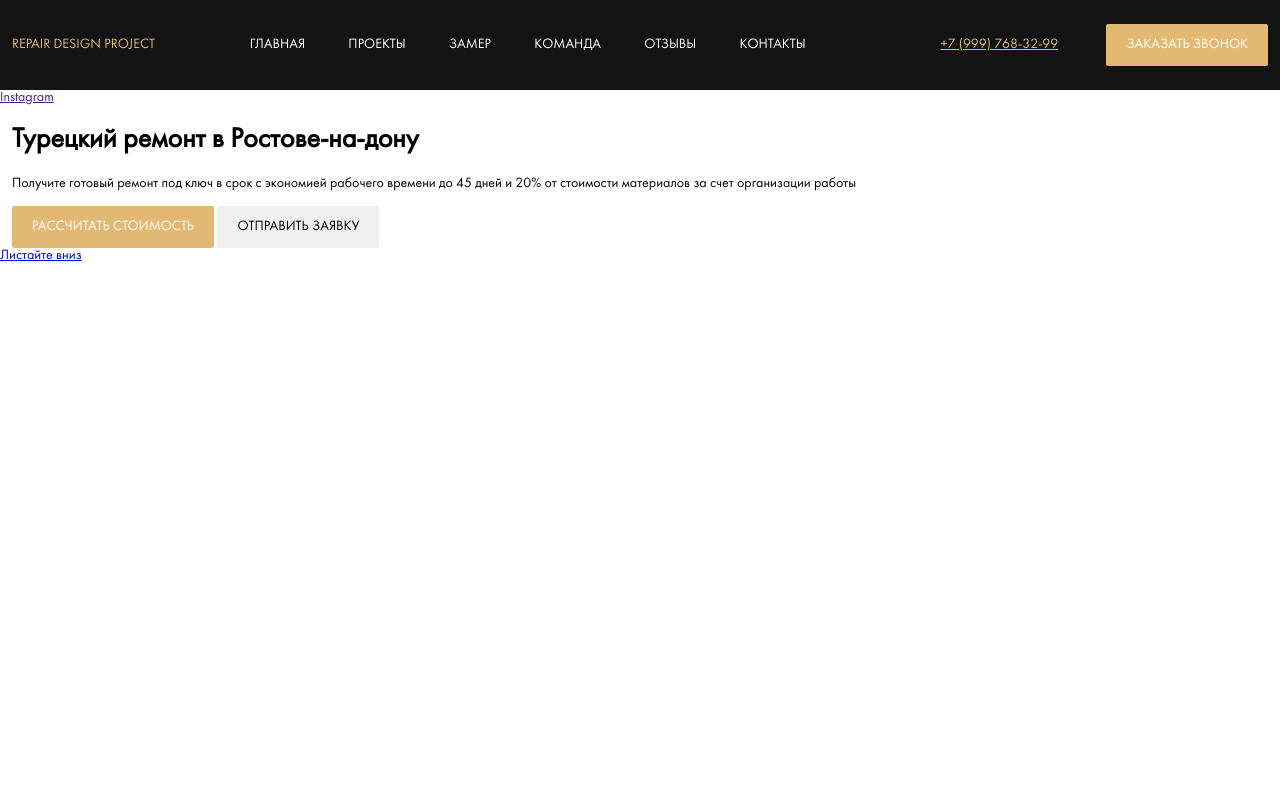
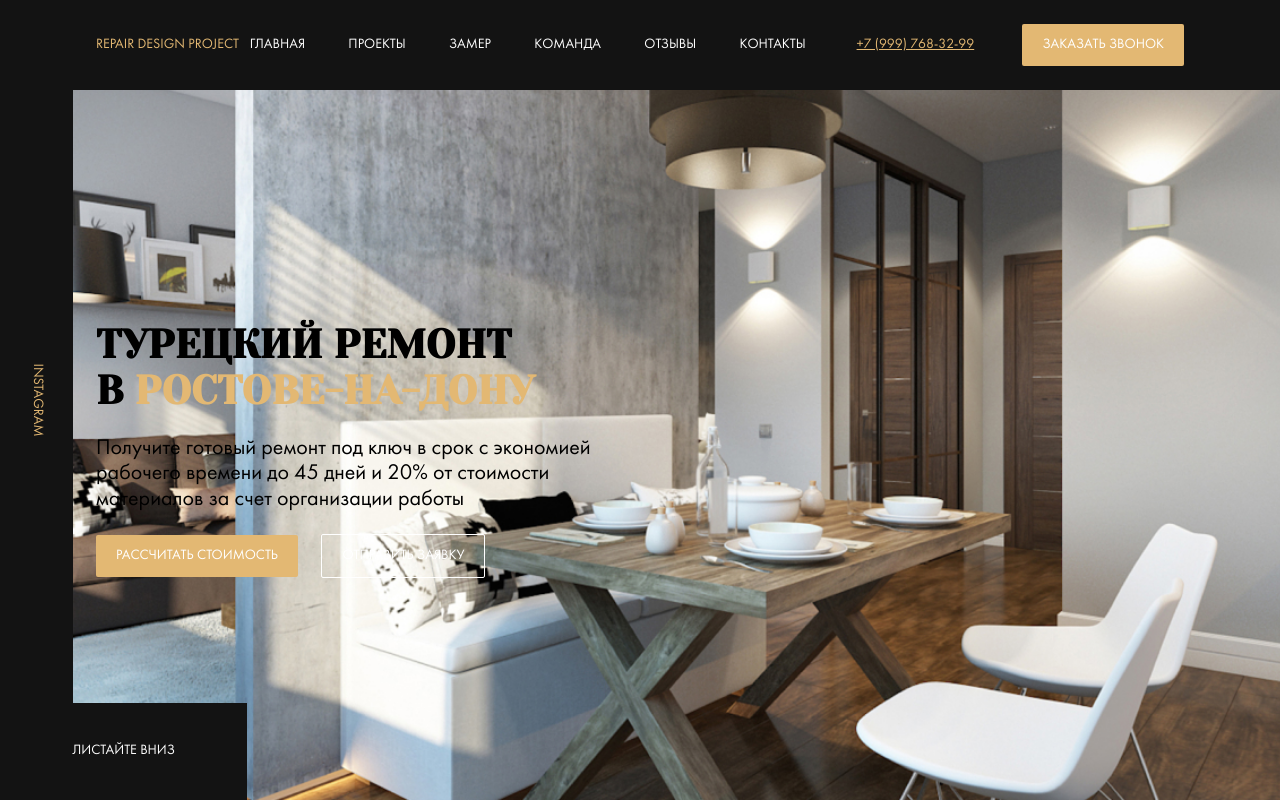
Before and after one commit to mmstrebkov/repair-design, a website: page index.html in a window 1280 px wide. Drawn offline with Linux system fonts and the light colour scheme; files whose address does not match are found by name.

Commit message:
feat: add style for section header and hero & end lesson 16

```diff
--- a/gulpfile.js
+++ b/gulpfile.js
@@ -13,11 +13,12 @@ function bs() {
     });
     watch("./*.html").on('change', browserSync.reload);
     watch("./sass/**/*.sass", serveSass);
+    watch("./sass/**/*.scss", serveSass);
     watch("./js/*.js").on('change', browserSync.reload);
 };
 
 function serveSass() {
-    return src("./sass/*.sass")
+    return src("./sass/**/*.sass", "./sass/**/*.scss")
         .pipe(sass())
         .pipe(autoprefixer({
             cascade: false
--- a/index.html
+++ b/index.html
@@ -4,7 +4,9 @@
   <meta charset="UTF-8">
   <meta name="viewport" content="width=device-width, initial-scale=1.0">
   <title>repair-design</title>
+  <link href="https://fonts.googleapis.com/css?family=Yeseva+One&display=swap&subset=cyrillic" rel="stylesheet">
   <link rel="stylesheet" href="css/style.css">
+
 </head>
 <body>
   <header class="header">
@@ -31,18 +33,20 @@
   </header>
   <main>
     <section class="hero">
-      <a href="" class="instagram">Instagram</a>
-      <div class="hero__content">
-        <div class="container">
-          <h1 class="title hero__title">Турецкий ремонт в Ростове-на-дону</h1>
+      <div class="instagram hero__instagram">
+        <a href="#" class="instagram__link">Instagram</a>
+      </div>
+      <div class="container">
+        <div class="hero__content">
+          <h1 class="title hero__title">Турецкий ремонт в&nbsp;<span class="title--primary">Ростове-на-дону</span></h1>
           <p class="hero__text">Получите готовый ремонт под ключ в срок с экономией рабочего времени до 45 дней и 20% от стоимости материалов за счет организации работы</p>
           <button class="button hero__button button--primary">Рассчитать стоимость</button>
           <button class="button hero__button button--outline">Отправить заявку</button>
         </div>
-        <!-- /.container -->
+        <!-- /.hero__content -->
       </div>
-      <!-- /.hero__content -->
-      <a href="#" class="scroll-down">Листайте вниз</a>
+      <!-- /.container -->
+      <a href="#" class="hero__scroll-down">Листайте вниз</a>
     </section>
     <!-- /.hero -->
   </main>
--- a/sass/_grid.sass
+++ b/sass/_grid.sass
@@ -1,3 +1,4 @@
 .container
+    width: 85%
     max-width: 1256px
     margin: 0 auto
--- a/sass/_interface.sass
+++ b/sass/_interface.sass
@@ -6,3 +6,7 @@
     &--primary
         background-color: $primary
         color: $light
+    &--outline
+        border: 1px solid $light
+        background-color: transparent
+        color: $light
--- a/sass/style.sass
+++ b/sass/style.sass
@@ -4,8 +4,10 @@
 @import "interface"
 @import "grid"
 @import "templates/header"
+@import "templates/hero"
 
-
+*, *:before, *:after
+    box-sizing: border-box
 body
     font-family: 'Futura Book', sans-serif
     font-size: 14px
--- a/sass/templates/_header.sass
+++ b/sass/templates/_header.sass
@@ -1,4 +1,9 @@
 .header
+    position: fixed
+    left: 0
+    top: 0
+    width: 100%
+    z-index: 99
     background-color: $dark
     padding: 24px 0
 .menu
--- /dev/null
+++ b/sass/templates/_hero.sass
@@ -0,0 +1,52 @@
+.hero
+    position: relative
+    display: flex
+    flex-direction: column
+    justify-content: center
+    align-items: flex-start
+    padding-top: 100px
+    background: $dark url('../img/hero-bg.jpg') no-repeat center/cover
+    height: 100vh
+    &__instagram
+        max-width: 80px
+        position: absolute
+        left: 0
+        top: 0
+        height: 100%
+    &__content
+        max-width: 670px
+    &__text
+        font-size: 22px
+        max-width: 500px
+    &__button
+        margin-right: 20px
+    &__scroll-down
+        position: absolute
+        left: 0
+        bottom: 0
+        display: flex
+        justify-content: center
+        align-items: center
+        min-width: 247px
+        min-height: 97px
+        background-color: $dark
+        text-transform: uppercase
+        text-decoration: none
+        color: $light
+.instagram
+    display: flex
+    justify-content: center
+    align-items: center
+    background-color: $dark
+    &__link
+        text-transform: uppercase
+        color: $primary
+        text-decoration: none
+        transform: rotate(90deg)
+.title
+    margin: 0
+    font-family: 'Yeseva One', cursive;
+    text-transform: uppercase
+    font-size: 40px
+    &--primary
+        color: $primary
```
Also changed, not shown: css/style.css, img/hero-bg.jpg (added).
